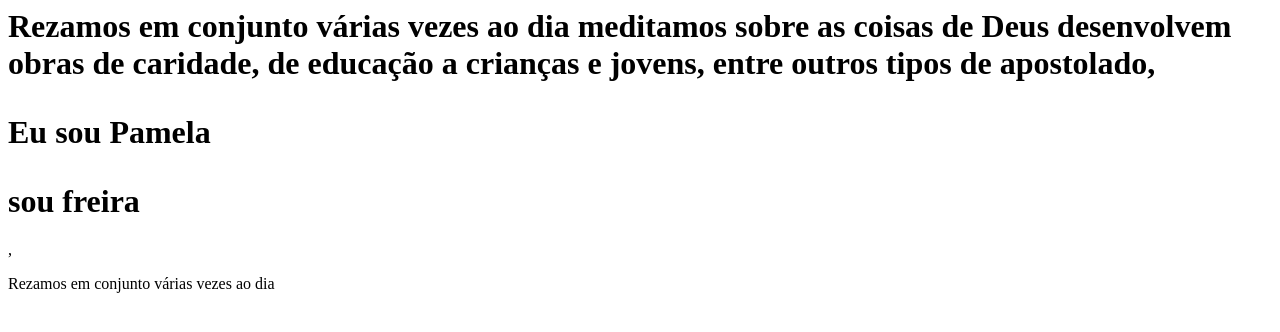
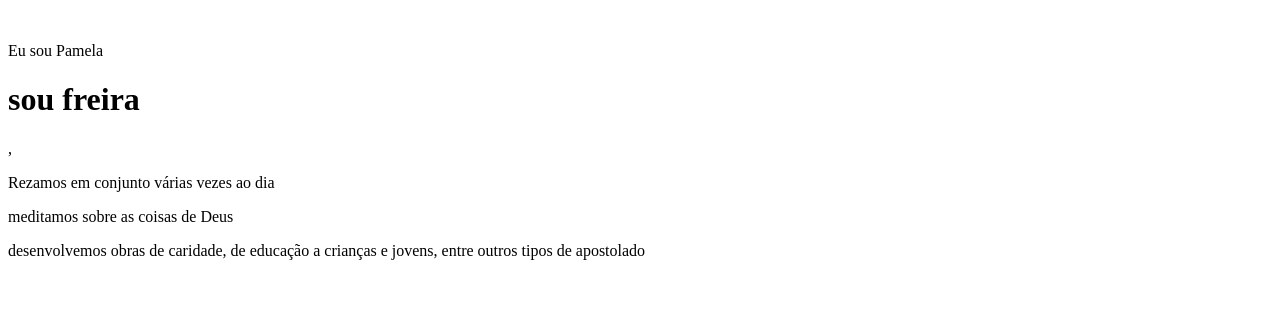
Before and after one commit to pcms05/Abacaxi, a plain HTML site: page index.html in a window 1280 px wide. Drawn offline with Linux system fonts and the light colour scheme.

Commit message:
Update index.html

```diff
--- a/index.html
+++ b/index.html
@@ -1,10 +1,3 @@
-
-<h1>Rezamos em conjunto várias vezes ao dia
-    meditamos sobre as coisas de Deus
-    desenvolvem obras de caridade, de educação a crianças e jovens, entre outros tipos de apostolado,
-
-
-
 <!DOCTYPE html>
 <html lang="pt-br">
 <head>
@@ -18,5 +11,9 @@
 <h1>sou freira</h1>
      ,<div>
         <p> Rezamos em conjunto várias vezes ao dia</p>
+        <p> meditamos sobre as coisas de Deus</p>
+        <p> desenvolvemos obras de caridade, de educação a crianças e jovens, entre outros tipos de apostolado</p>
+
+
  </body>
  </html>
```
